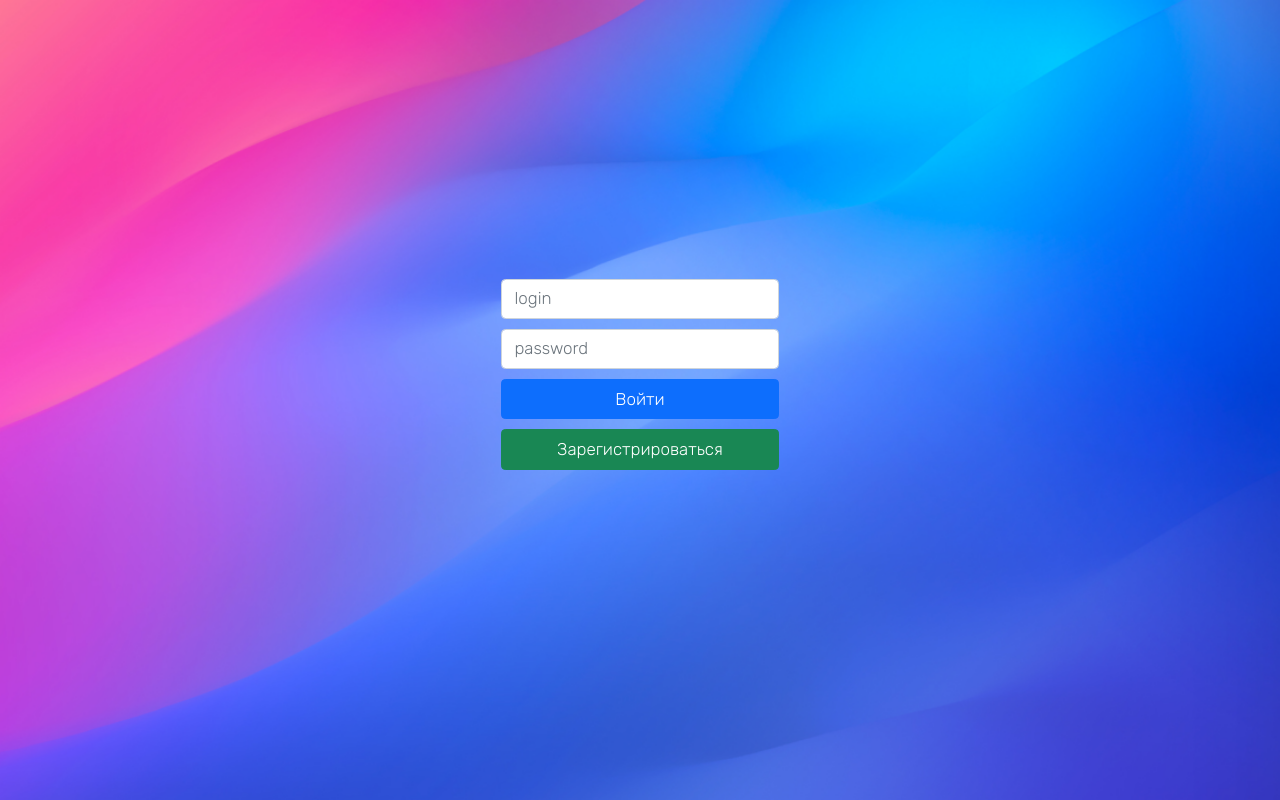
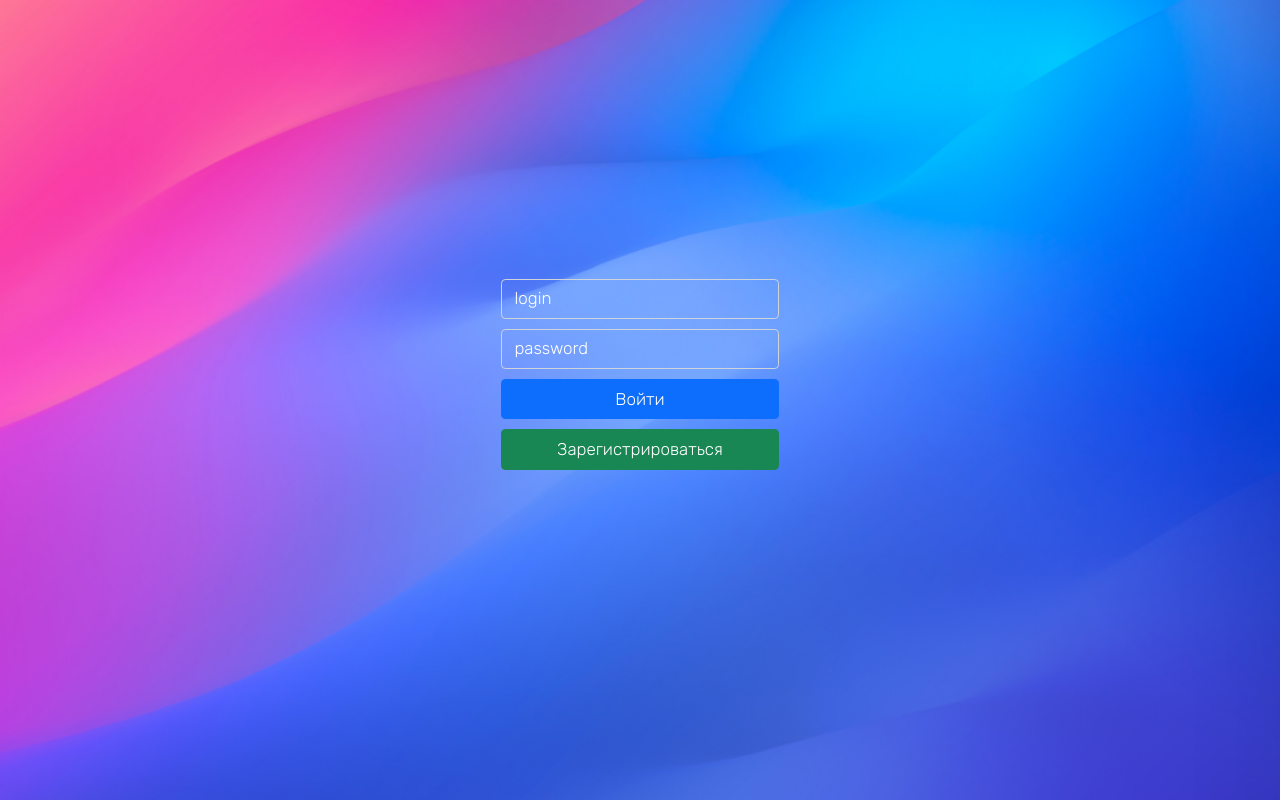
Before and after one commit to push-ebx/messenger, a React (Create React App) app in the folder client/: page /login in a window 1280 px wide. Built offline with nearby package versions, Linux system fonts and the light colour scheme; no server answers; the HTML template or start-up script is replaced by a standard one.

Commit message:
added styles for page of login

```diff
--- a/client/src/components/Login.js
+++ b/client/src/components/Login.js
@@ -34,9 +34,9 @@ const Login = () => {
   return (
       <div className="container d-flex justify-content-center align-items-center">
         <div className="col-3 d-flex flex-column align-items-center" style={{margin: "25%"}}>
-          <input ref={log} type="text" className="form-control" id="login" placeholder="login"/>
-          <input style={{margin: '10px'}} ref={pass} type="password" className="form-control" id="password"
-                 placeholder="password" onKeyDown={e => handleChange(e)}/>
+          <input ref={log} type="text" className="form-control" id="login" placeholder="login" style={{background: "rgba(0,0,0,0)"}}/>
+          <input style={{margin: '10px', background: "rgba(0,0,0,0)"}} ref={pass} type="password" className="form-control" id="password"
+                 placeholder="password" onKeyDown={e => handleChange(e)} />
           <button type="button" className="btn btn-primary" style={{width: '100%'}} onClick={Login}>Войти</button>
           <button type="button" className="btn btn-success" style={{width: '100%', margin: '10px'}}
                   onClick={() => router.push('/register')}>Зарегистрироваться
--- a/client/src/styles/app.css
+++ b/client/src/styles/app.css
@@ -141,3 +141,5 @@ body {
   cursor: pointer;
   user-select: none;
 }
+
+#password::placeholder, #login::placeholder { color : white; }
```
